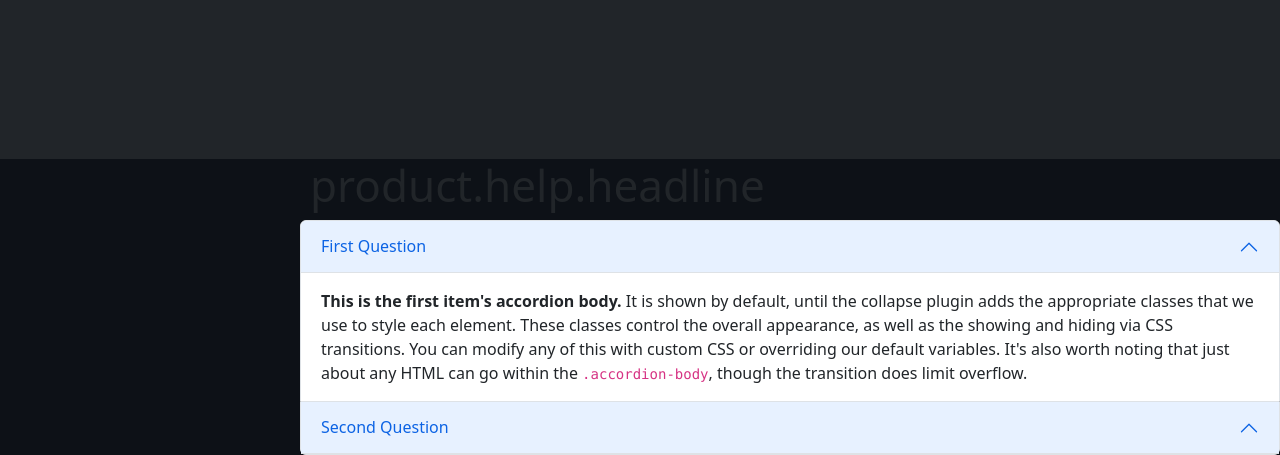
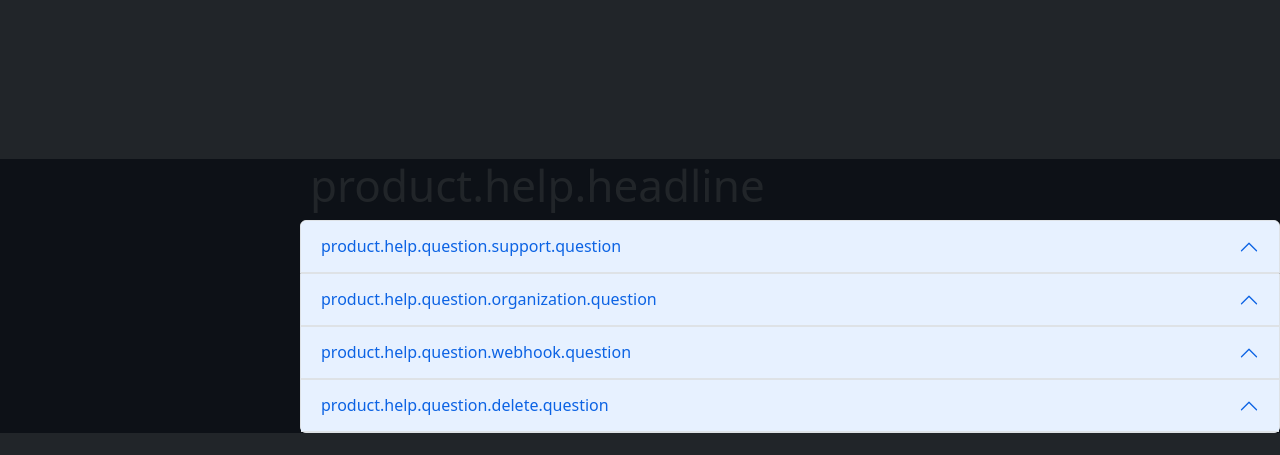
Before and after one commit to taskwolf-net/taskwolf-web, a Django app: template product/templates/help/help.html in a window 1280 px wide. Shown: the part 785-1240 px from the top of the page. After the commit the page ends 1218 px from the top, so only its background shows below. Run offline with Django 4.2, Linux system fonts and the light colour scheme; the template is opened without the code that fills it, so the values that code supplies are empty; some libraries are stand-ins or nearby versions.

Commit message:
Added some basic questions and answers to the help page

```diff
--- a/product/templates/help/help.html
+++ b/product/templates/help/help.html
@@ -10,26 +10,50 @@
         <h1 id="help-headline">{% trans 'product.help.headline' %}</h1>
         <div id="help-accordion" class="accordion">
           <div class="accordion-item">
-            <h2 id="help-first-question-headline" class="accordion-header">
-              <button class="accordion-button" type="button" data-bs-toggle="collapse" data-bs-target="#help-first-question" aria-expanded="true" aria-controls="help-first-question">
-                First Question
+            <h2 id="help-support-question-headline" class="accordion-header">
+              <button class="accordion-button" type="button" data-bs-toggle="collapse" data-bs-target="#help-support-question" aria-expanded="true" aria-controls="help-support-question">
+                {% trans 'product.help.question.support.question' %}
               </button>
             </h2>
-            <div id="help-first-question" class="accordion-collapse collapse show" aria-labelledby="help-first-question-headline" data-bs-parent="#help-accordion">
+            <div id="help-support-question" class="accordion-collapse collapse" aria-labelledby="help-support-question-headline" data-bs-parent="#help-accordion">
               <div class="accordion-body">
-                <strong>This is the first item's accordion body.</strong> It is shown by default, until the collapse plugin adds the appropriate classes that we use to style each element. These classes control the overall appearance, as well as the showing and hiding via CSS transitions. You can modify any of this with custom CSS or overriding our default variables. It's also worth noting that just about any HTML can go within the <code>.accordion-body</code>, though the transition does limit overflow.
+                {% trans 'product.help.question.support.answer' %}
               </div>
             </div>
           </div>
           <div class="accordion-item">
-            <h2 id="help-second-question-headline" class="accordion-header">
-              <button class="accordion-button" type="button" data-bs-toggle="collapse" data-bs-target="#help-second-question" aria-expanded="true" aria-controls="help-second-question">
-                Second Question
+            <h2 id="help-organization-question-headline" class="accordion-header">
+              <button class="accordion-button" type="button" data-bs-toggle="collapse" data-bs-target="#help-organization-question" aria-expanded="true" aria-controls="help-organization-question">
+                {% trans 'product.help.question.organization.question' %}
               </button>
             </h2>
-            <div id="help-second-question" class="accordion-collapse collapse" aria-labelledby="help-second-question-headline" data-bs-parent="#help-accordion">
+            <div id="help-organization-question" class="accordion-collapse collapse" aria-labelledby="help-organization-question-headline" data-bs-parent="#help-accordion">
               <div class="accordion-body">
-                <strong>This is the first item's accordion body.</strong> It is shown by default, until the collapse plugin adds the appropriate classes that we use to style each element. These classes control the overall appearance, as well as the showing and hiding via CSS transitions. You can modify any of this with custom CSS or overriding our default variables. It's also worth noting that just about any HTML can go within the <code>.accordion-body</code>, though the transition does limit overflow.
+                {% trans 'product.help.question.organization.answer' %}
+              </div>
+            </div>
+          </div>
+          <div class="accordion-item">
+            <h2 id="help-webhook-question-headline" class="accordion-header">
+              <button class="accordion-button" type="button" data-bs-toggle="collapse" data-bs-target="#help-webhook-question" aria-expanded="true" aria-controls="help-webhook-question">
+                {% trans 'product.help.question.webhook.question' %}
+              </button>
+            </h2>
+            <div id="help-webhook-question" class="accordion-collapse collapse" aria-labelledby="help-webhook-question-headline" data-bs-parent="#help-accordion">
+              <div class="accordion-body">
+                {% trans 'product.help.question.webhook.answer' %}
+              </div>
+            </div>
+          </div>
+          <div class="accordion-item">
+            <h2 id="help-delete-question-headline" class="accordion-header">
+              <button class="accordion-button" type="button" data-bs-toggle="collapse" data-bs-target="#help-delete-question" aria-expanded="true" aria-controls="help-delete-question">
+                {% trans 'product.help.question.delete.question' %}
+              </button>
+            </h2>
+            <div id="help-delete-question" class="accordion-collapse collapse" aria-labelledby="help-delete-question-headline" data-bs-parent="#help-accordion">
+              <div class="accordion-body">
+                {% trans 'product.help.question.delete.answer' %}
               </div>
             </div>
           </div>
--- a/static/css/product/help/help.css
+++ b/static/css/product/help/help.css
@@ -7,7 +7,8 @@
   color: white;
   text-align: center;
   font-weight: bold;
-  margin-top: 2%;
+  margin-top: 5%;
+  margin-bottom: 3%;
 }
 
 .accordion-item {
```
Also changed, not shown: locale/de/LC_MESSAGES/django.po, locale/en/LC_MESSAGES/django.po.
